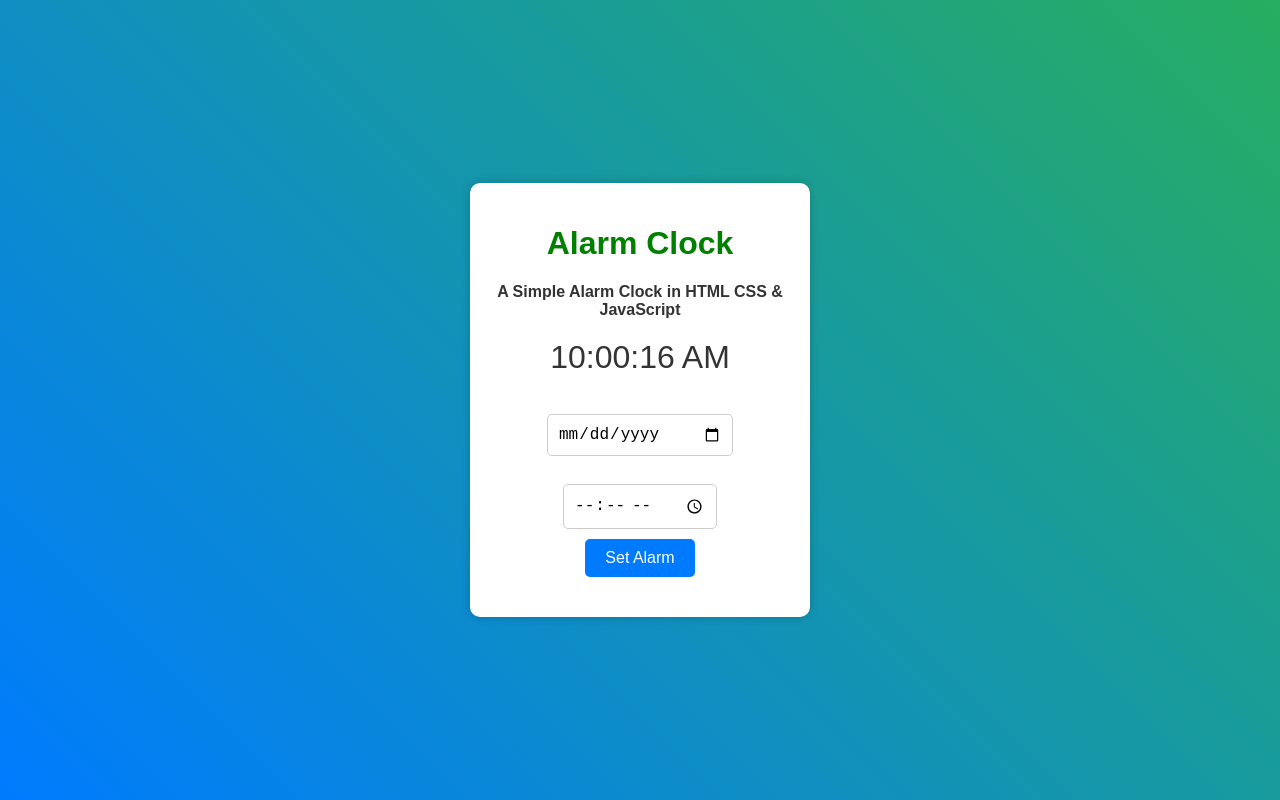
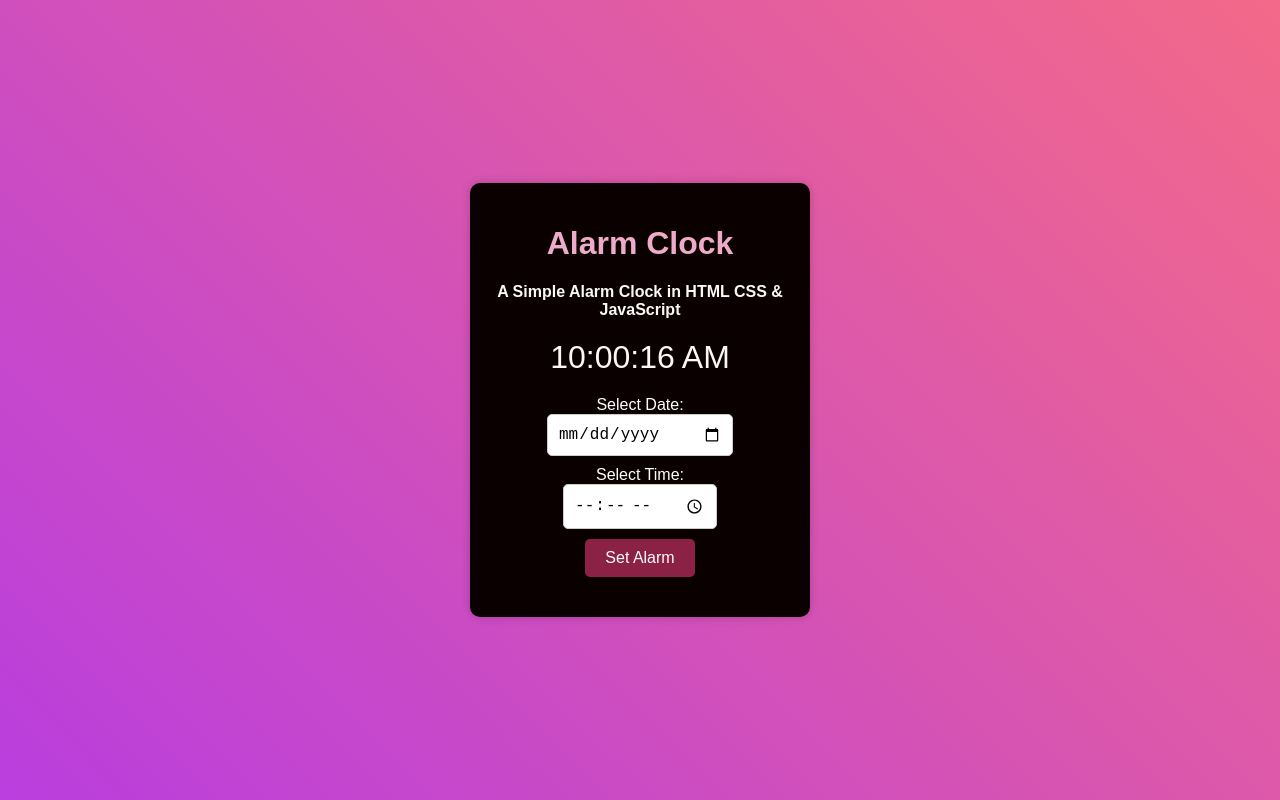
Before and after one commit to Riyanchhi10/Alarm-clock-riyanchhi, a plain HTML site: page index.html in a window 1280 px wide. Drawn offline with Linux system fonts and the light colour scheme.

Commit message:
Update style.css

```diff
--- a/style.css
+++ b/style.css
@@ -1,7 +1,7 @@
 body {
     font-family: Arial, sans-serif;
     background:
-        linear-gradient(45deg, #007bff, #27ae60);
+        linear-gradient(45deg, #b93ede, #f36989);
     color: #fff;
     display: flex;
     justify-content: center;
@@ -12,7 +12,7 @@ body {
 
 .clock {
     text-align: center;
-    background-color: #fff;
+    background-color: #0b0000;
     border-radius: 10px;
     box-shadow: 0 0 10px rgba(0, 0, 0, 0.2);
     padding: 20px;
@@ -21,18 +21,18 @@ body {
 
 h1 {
     font-size: 2rem;
-    color: green;
+    color: rgb(238, 171, 201);
 }
 
 h3 {
     font-size: 1.0rem;
-    color: #333;
+    color: #f9f7f7;
 }
 
 .time {
     font-size: 2rem;
     margin: 20px 0;
-    color: #333;
+    color: #fcf7f7;
 }
 
 .input-row {
@@ -67,8 +67,8 @@ input[type="time"] {
 
 #setAlarm,
 #updateTime {
-    background-color: #007bff;
-    color: #fff;
+    background-color: #8c2146;
+    color: #fcfafa;
     border: none;
     padding: 10px 20px;
     border-radius: 5px;
```
